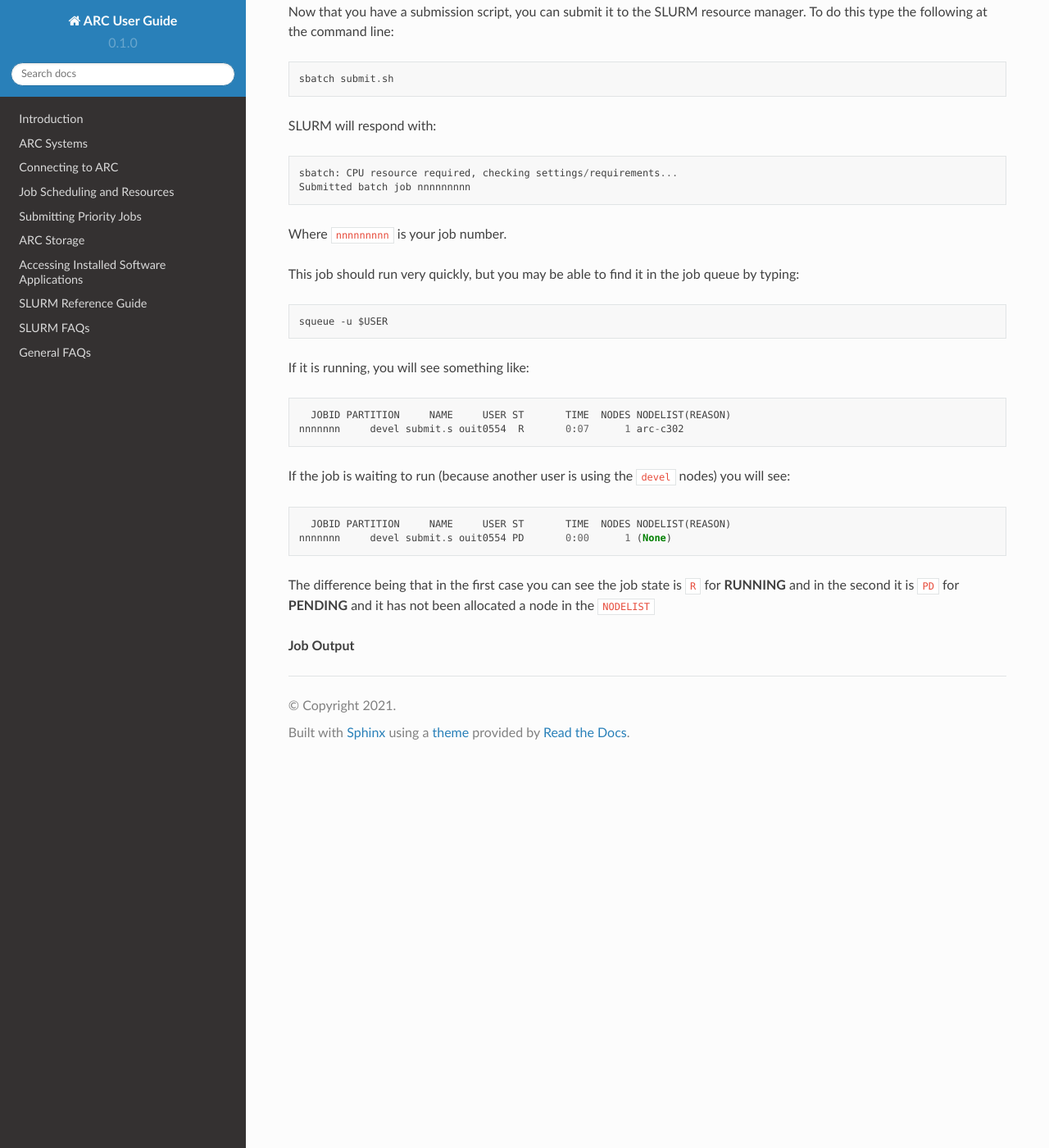
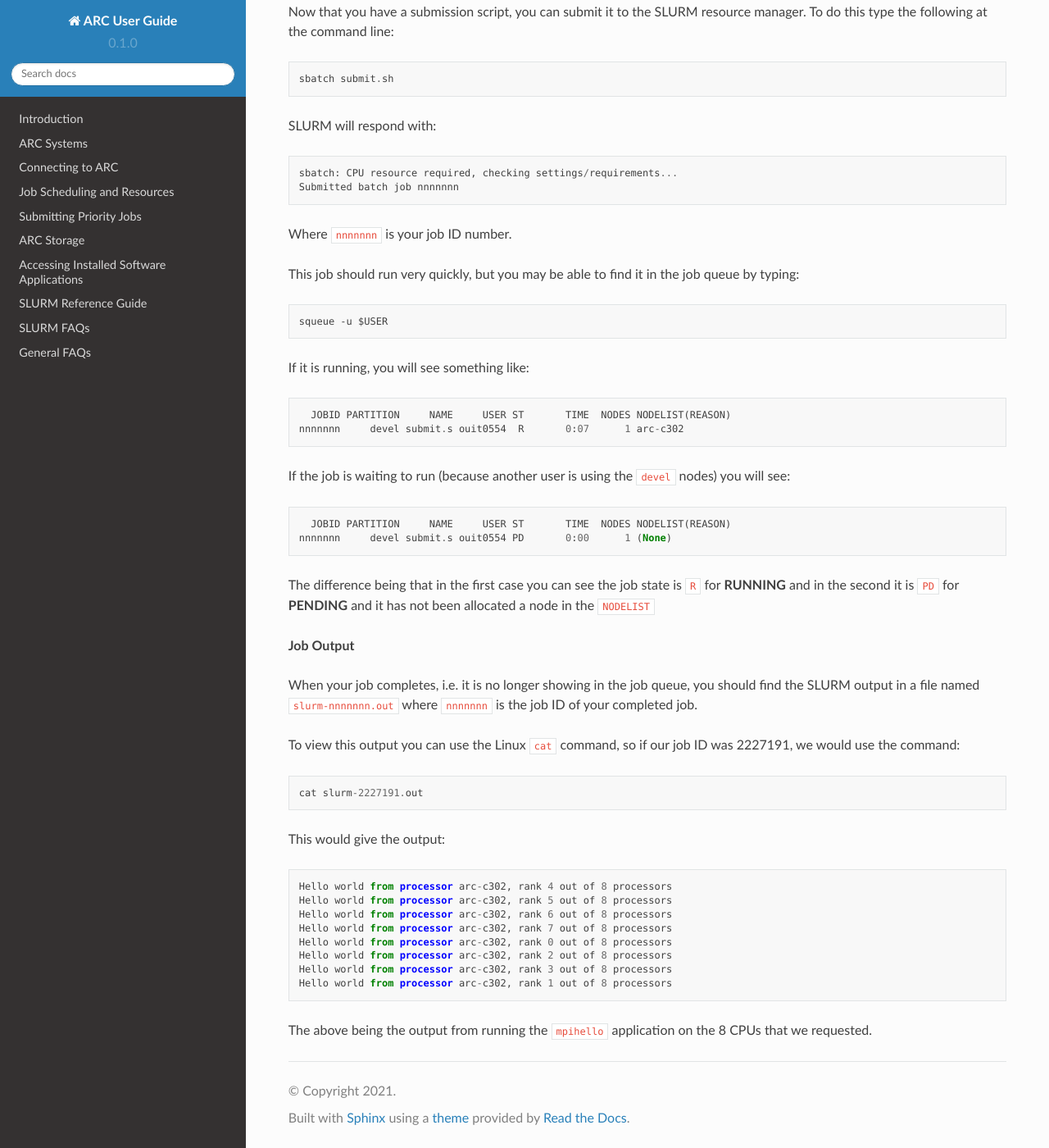
Before and after one commit to tina-friedrich/arc-user-guide, a Sphinx documentation site: the page built from docs/source/arc_scriptbasics.rst, in a window 1280 px wide and 1400 px high, scrolled down 1454 px. Shown: the whole window at 82% size. Built offline with Sphinx 7.4.7 and the Read the Docs theme 2.0.0, drawn with Linux system fonts in a browser that asks for light colours.

Commit message:
Update arc_scriptbasics.rst

```diff
--- a/docs/source/arc_scriptbasics.rst
+++ b/docs/source/arc_scriptbasics.rst
@@ -62,9 +62,9 @@ Now that you have a submission script, you can submit it to the SLURM resource m
 SLURM will respond with::
 
   sbatch: CPU resource required, checking settings/requirements...
-  Submitted batch job nnnnnnnnn
+  Submitted batch job nnnnnnn
 
-Where ``nnnnnnnnn`` is your job number.
+Where ``nnnnnnn`` is your job ID number.
 
 This job should run very quickly, but you may be able to find it in the job queue by typing::
 
@@ -84,3 +84,23 @@ The difference being that in the first case you can see the job state is ``R`` f
 
 
 **Job Output**
+
+When your job completes, i.e. it is no longer showing in the job queue, you should find the SLURM output in a file named ``slurm-nnnnnnn.out`` where ``nnnnnnn`` is the
+job ID of your completed job.
+
+To view this output you can use the Linux ``cat`` command, so if our job ID was 2227191, we would use the command::
+
+    cat slurm-2227191.out
+
+This would give the output::
+
+    Hello world from processor arc-c302, rank 4 out of 8 processors
+    Hello world from processor arc-c302, rank 5 out of 8 processors
+    Hello world from processor arc-c302, rank 6 out of 8 processors
+    Hello world from processor arc-c302, rank 7 out of 8 processors
+    Hello world from processor arc-c302, rank 0 out of 8 processors
+    Hello world from processor arc-c302, rank 2 out of 8 processors
+    Hello world from processor arc-c302, rank 3 out of 8 processors
+    Hello world from processor arc-c302, rank 1 out of 8 processors
+
+The above being the output from running the ``mpihello`` application on the 8 CPUs that we requested.
```
